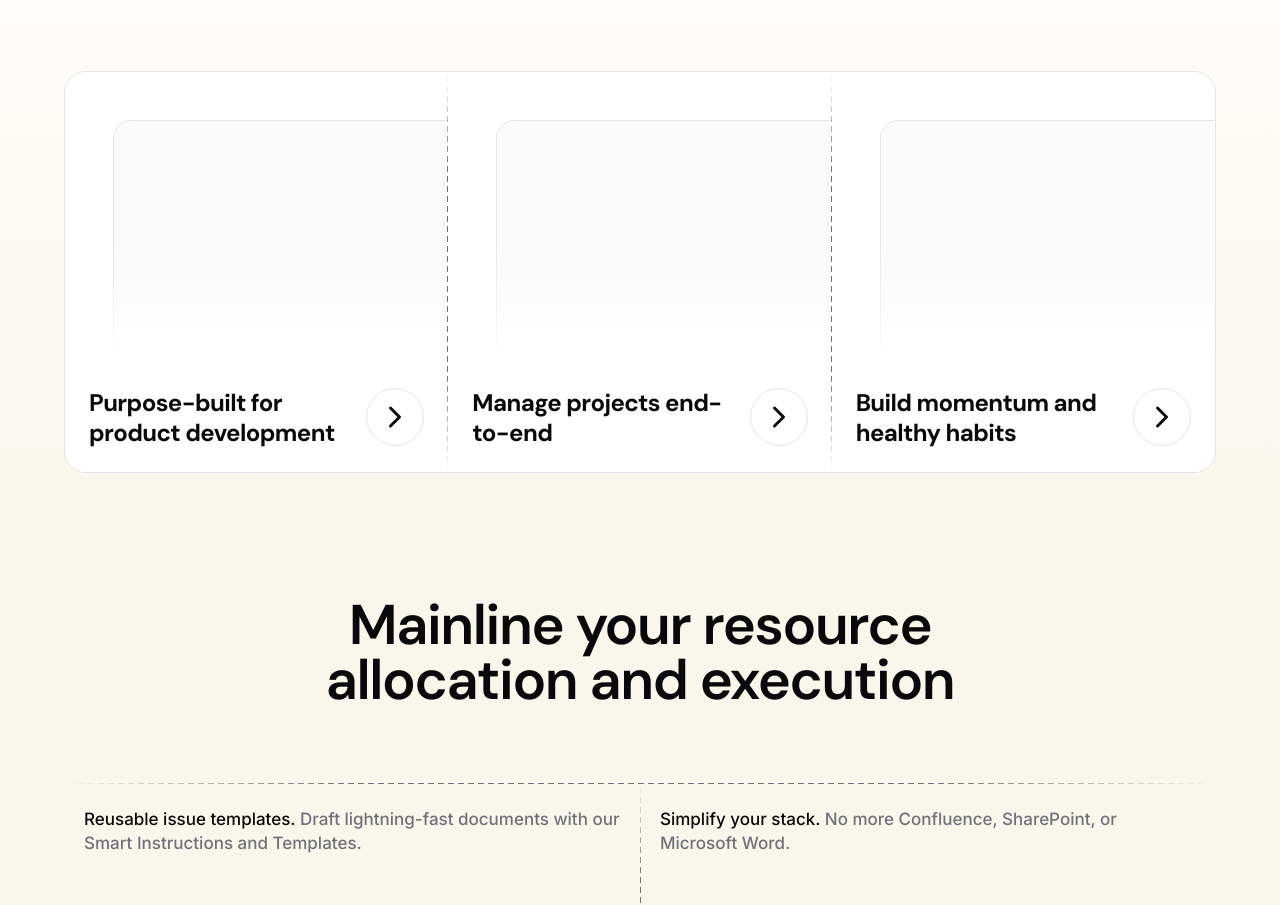
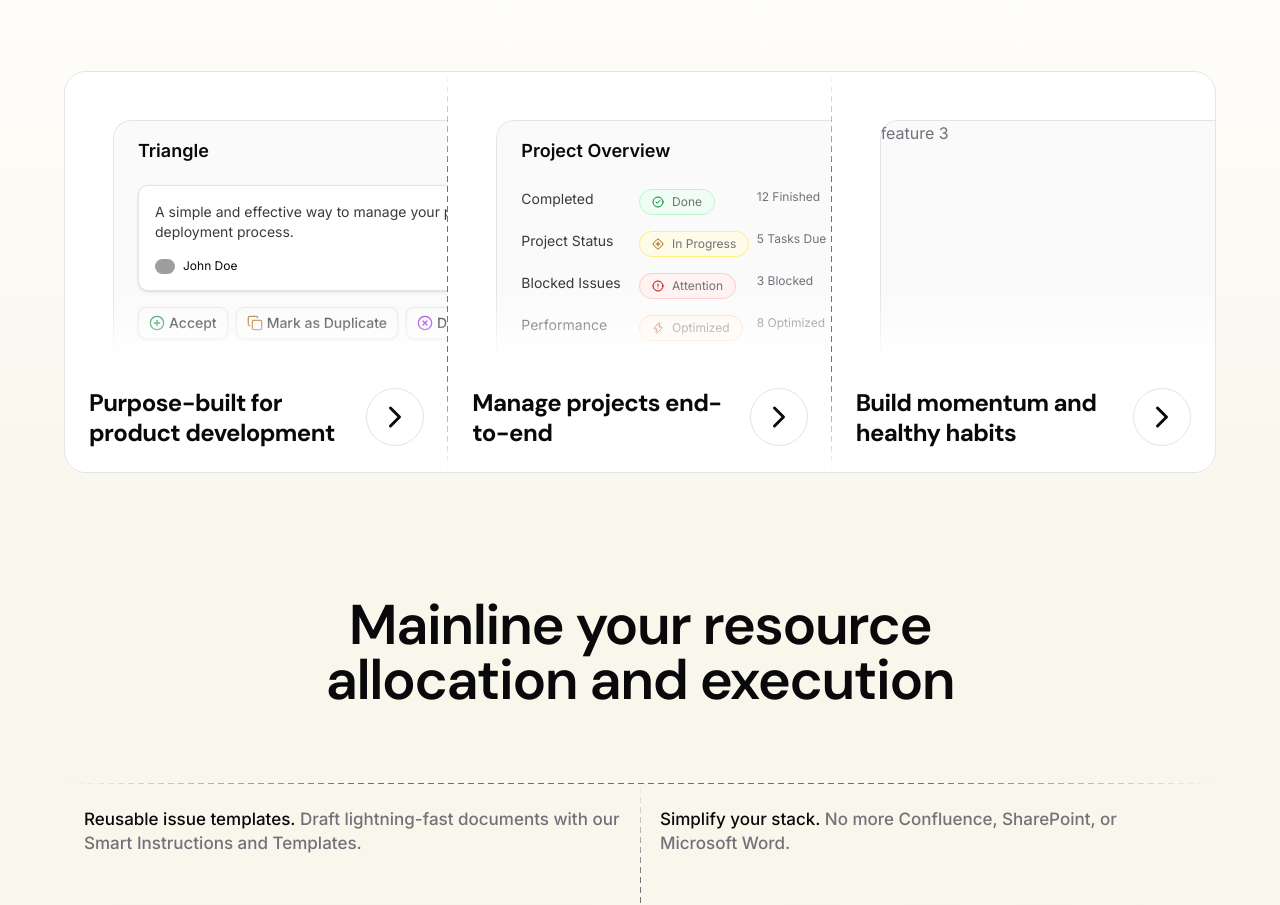
Before and after one commit to Mkn0021/100daychallange, a Next.js app: page /day-04 in a window 1280 px wide. Shown: the part 1820-2725 px from the top of the page. Built offline with nearby package versions, Linux system fonts and the light colour scheme; grey boxes are pictures that could not be loaded.

Commit message:
feat(ui): add ProductDeployment and ProjectOverview components; integrate into FeatureSection for enhanced project management

```diff
--- /dev/null
+++ b/components/day-04/feature-cards/product-deployment.tsx
@@ -0,0 +1,50 @@
+import { CirclePlus, CircleX, Copy } from "lucide-react";
+import Image from "next/image";
+import { Button } from "../ui/button";
+
+const states = [
+    {
+        name: "Accept",
+        logo: CirclePlus,
+        color: "text-green-700",
+    },
+    {
+        name: "Mark as Duplicate",
+        logo: Copy,
+        color: "text-yellow-700",
+    },
+    {
+        name: "Decline",
+        logo: CircleX,
+        color: "text-purple-700",
+    },
+];
+
+export const ProductDeployment = () => (
+    <div className="h-full w-[140%] px-6 py-4">
+        <h4 className="text-foreground text-lg font-semibold">Triangle</h4>
+        <div className="mt-5 rounded-lg border bg-white p-4 shadow">
+            <p className="text-foreground/80 text-sm">
+                A simple and effective way to manage your product deployment process.
+            </p>
+            <div className="mt-4 flex items-center gap-2">
+                <Image
+                    src="https://randomuser.me/api/portraits/men/8.jpg"
+                    alt="User Avatar"
+                    width={20}
+                    height={20}
+                    className="rounded-full"
+                />
+                <p className="text-foreground text-xs">John Doe</p>
+            </div>
+        </div>
+        <div className="mt-4 flex gap-2">
+            {states.map((state) => (
+                <Button variant="outline" size="sm" key={state.name}>
+                    <state.logo className={`${state.color} h-4 w-4`} />
+                    {state.name}
+                </Button>
+            ))}
+        </div>
+    </div>
+);
--- /dev/null
+++ b/components/day-04/feature-cards/project-overview.tsx
@@ -0,0 +1,53 @@
+import { DiamondPlus, CheckCircle2, Clock, AlertCircle, Zap, TrendingUp } from "lucide-react";
+import React from "react";
+
+const items = [
+    {
+        name: "Completed",
+        status: "Done",
+        icon: <CheckCircle2 size={12} className="text-green-700" />,
+        value: "12 Finished",
+        className: "bg-green-50 border-green-200",
+    },
+    {
+        name: "Project Status",
+        status: "In Progress",
+        icon: <DiamondPlus size={12} className="text-yellow-700" />,
+        value: "5 Tasks Due",
+        className: "bg-yellow-50 border-yellow-200",
+    },
+    {
+        name: "Blocked Issues",
+        status: "Attention",
+        icon: <AlertCircle size={12} className="text-red-700" />,
+        value: "3 Blocked",
+        className: "bg-red-50 border-red-200",
+    },
+    {
+        name: "Performance",
+        status: "Optimized",
+        icon: <Zap size={12} className="text-orange-700" />,
+        value: "8 Optimized",
+        className: "bg-orange-50 border-orange-200",
+    },
+];
+
+export const ProjectOverview = () => (
+    <div className="h-full w-[120%] px-6 py-4">
+        <h4 className="text-foreground text-lg font-semibold">Project Overview</h4>
+        <div className="mt-6 grid grid-cols-3 gap-y-4">
+            {items.map((item, index) => (
+                <React.Fragment key={index}>
+                    <h5 className="text-foreground/80 text-sm">{item.name}</h5>
+                    <div
+                        className={`flex w-fit items-center gap-2 rounded-full border px-3 py-1 text-xs ${item.className}`}
+                    >
+                        {item.icon}
+                        {item.status}
+                    </div>
+                    <p className="text-xs">{item.value}</p>
+                </React.Fragment>
+            ))}
+        </div>
+    </div>
+);
--- a/components/day-04/feature-section.tsx
+++ b/components/day-04/feature-section.tsx
@@ -3,19 +3,24 @@ import Link from "next/link";
 import { ArrowIcon2 } from "./ui/icons";
 import { DashedBorder } from "./hero-section";
 import { Section, SectionHeader, SectionSubTitle, SectionTitle } from "./ui/section";
+import { ProductDeployment } from "./feature-cards/product-deployment";
+import { ProjectOverview } from "./feature-cards/project-overview";
 
 const features = [
     {
         title: "Purpose-built for product development",
         href: "#",
+        content: <ProductDeployment />,
     },
     {
         title: "Manage projects end-to-end",
         href: "#",
+        content: <ProjectOverview />,
     },
     {
         title: "Build momentum and healthy habits",
         href: "#",
+        content: "feature 3",
     },
 ];
 
@@ -34,7 +39,7 @@ export const FeatureSection = () => (
             <div className="border-border mt-12.5 grid grid-cols-1 overflow-hidden rounded-3xl border lg:grid-cols-3">
                 {features.map((feature, index) => (
                     <FeatureCard key={index}>
-                        <CardSkeleton></CardSkeleton>
+                        <CardSkeleton>{feature.content}</CardSkeleton>
                         <CardTitle href={feature.href}>{feature.title}</CardTitle>
 
                         {index < features.length - 1 && (
@@ -61,7 +66,7 @@ const FeatureCard = ({ children }: { children: React.ReactNode }) => (
 );
 
 const CardSkeleton = ({ children }: { children?: React.ReactNode }) => (
-    <div className="border-border mt-12 ml-12 flex-1 rounded-tl-2xl border-t border-l bg-neutral-50 mask-b-from-50%">
+    <div className="border-border mt-12 ml-12 flex-1 rounded-tl-2xl border-t border-l bg-neutral-50 mask-b-from-70%">
         {children}
     </div>
 );
```
